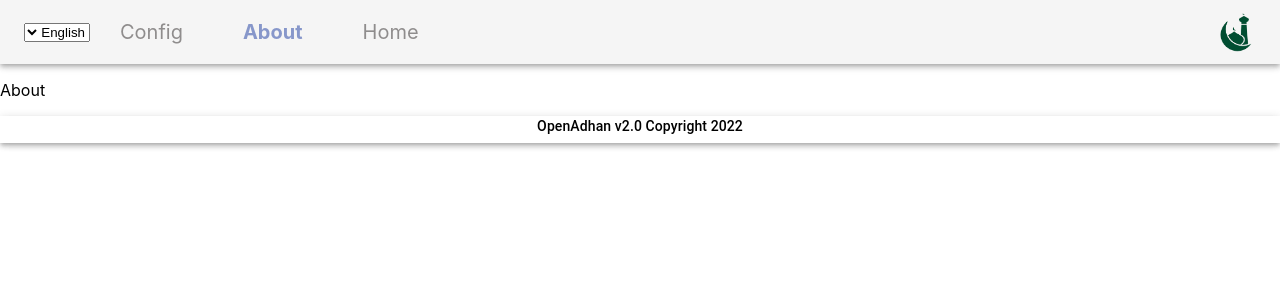
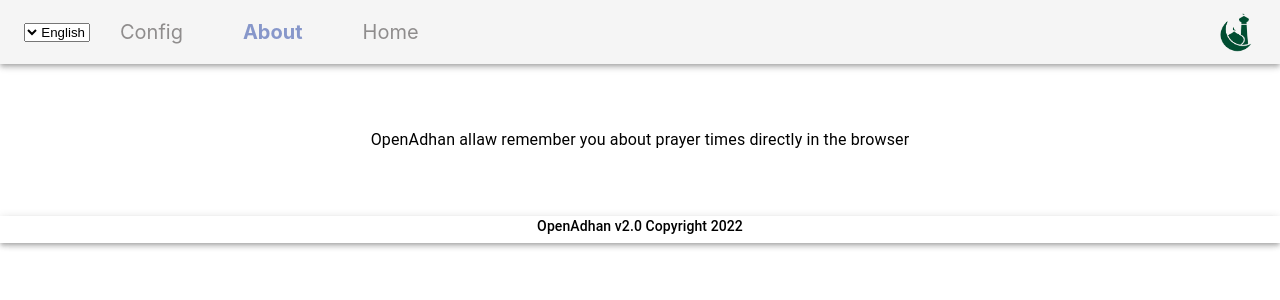
Before and after one commit to adelpro/Openadhan, a React (Create React App) app: page /about in a window 1280 px wide. Shown: the top 300 px of the page. Built offline with nearby package versions, Linux system fonts and the light colour scheme; no server answers.

Commit message:
about multi language working

```diff
--- a/src/pages/About.js
+++ b/src/pages/About.js
@@ -1,9 +1,27 @@
 import { Fragment } from "react";
 import Footer from "../components/Footer";
+import { useContext } from "react";
+import { AdhanParamContext } from "../context/AdhanParamContext";
+import Typography from "@mui/material/Typography";
+import Box from "@mui/material/Box";
 export default function About() {
+  const { lan: language } = useContext(AdhanParamContext);
+  const content = {
+    English: {
+      about:
+        "OpenAdhan allaw remember you about prayer times directly in the browser",
+    },
+    Arabic: {
+      about: "تطبيق أذان يذكرك بأوقات الصلاة مباشرة من المتصفح.",
+    },
+  };
   return (
     <Fragment>
-      <p>About</p>
+      <Box mt={8} mb={8}>
+        <Typography variant="body1" textAlign="center">
+          {content[`${language}`][`about`]}
+        </Typography>
+      </Box>
       <Footer />
     </Fragment>
   );
```
